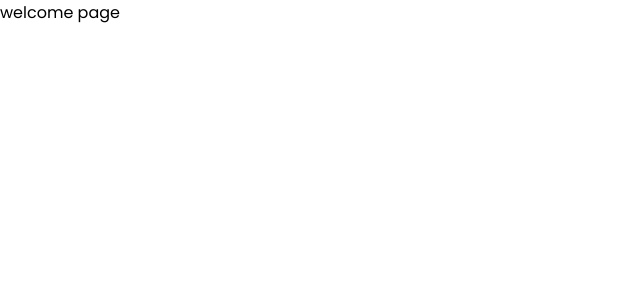
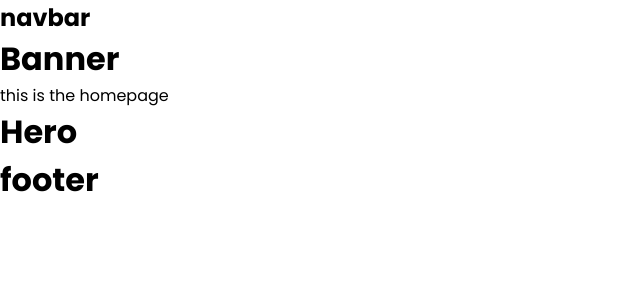
Before and after one commit to nofugazidev/modimal, a React (Vite) app: page / in a window 1280 px wide. Shown: the top 300 px of the page, without its empty margins (0-640 px from the left). Built offline with nearby package versions, Linux system fonts and the light colour scheme; a web font is replaced by a local one.

Commit message:
routing setup

```diff
--- a/src/App.tsx
+++ b/src/App.tsx
@@ -1,8 +1,6 @@
+import { RouterProvider } from "react-router-dom";
+import { router } from ".";
 
 export default function App() {
-  return (
-    <div>
-      <p>welcome page</p>
-    </div>
-  );
+  return <RouterProvider router={router} />;
 }
--- /dev/null
+++ b/src/components/default/footer.tsx
@@ -0,0 +1,11 @@
+import React from 'react'
+
+const Footer: React.FC = () => {
+  return (
+    <div>
+      <h1>footer</h1>
+    </div>
+  )
+}
+
+export default Footer
--- a/src/components/default/navbar.tsx
+++ b/src/components/default/navbar.tsx
@@ -1,4 +1,4 @@
-import logo from "@/assets/icons/logo.png";
+// import logo from "@/assets/icons/logo.png";
 
 const Navbar: React.FC = () => {
   return (
@@ -6,6 +6,7 @@ const Navbar: React.FC = () => {
       <div className="logo"></div>
       <div className="nav-item"></div>
       <div className="func"></div>
+      <h1>navbar</h1>
     </nav>
   )
 }
--- /dev/null
+++ b/src/index.tsx
@@ -0,0 +1,16 @@
+import {createBrowserRouter} from 'react-router-dom'
+import RootLayout from '@/layout/root-layout';
+import Home from './pages/home';
+
+export const router = createBrowserRouter([
+  {
+    path: "/",
+    element: <RootLayout />,
+    children: [
+      {
+        index: true,
+        element: <Home />
+      }
+    ]
+  },
+]);
--- /dev/null
+++ b/src/layout/root-layout.tsx
@@ -0,0 +1,18 @@
+import React from 'react'
+import Navbar from "@/components/default/navbar"
+import Footer from "@/components/default/footer"
+import { Outlet } from 'react-router-dom'
+
+const RootLayout: React.FC = () => {
+  return (
+    <div>
+      <Navbar />
+      <div>
+       <Outlet />
+      </div>
+      <Footer />
+    </div>
+  )
+}
+
+export default RootLayout
--- /dev/null
+++ b/src/pages/banner.tsx
@@ -0,0 +1,11 @@
+import React from 'react'
+
+const Banner: React.FC = () => {
+  return (
+    <div>
+      <h1>Banner</h1>
+    </div>
+  )
+}
+
+export default Banner
--- /dev/null
+++ b/src/pages/hero.tsx
@@ -0,0 +1,11 @@
+import React from 'react'
+
+const Hero: React.FC = () => {
+  return (
+    <div>
+      <h1>Hero</h1>
+    </div>
+  )
+}
+
+export default Hero
--- /dev/null
+++ b/src/pages/home.tsx
@@ -0,0 +1,15 @@
+import React from 'react'
+import Banner from './banner'
+import Hero from './hero'
+
+const Home: React.FC = () => {
+  return (
+    <div>
+      <Banner />
+      <p>this is the homepage</p>
+      <Hero />
+    </div>
+  )
+}
+
+export default Home
```
Also changed, not shown: src/components/common/collection-card.tsx (added), src/components/common/product-card.tsx (added).
